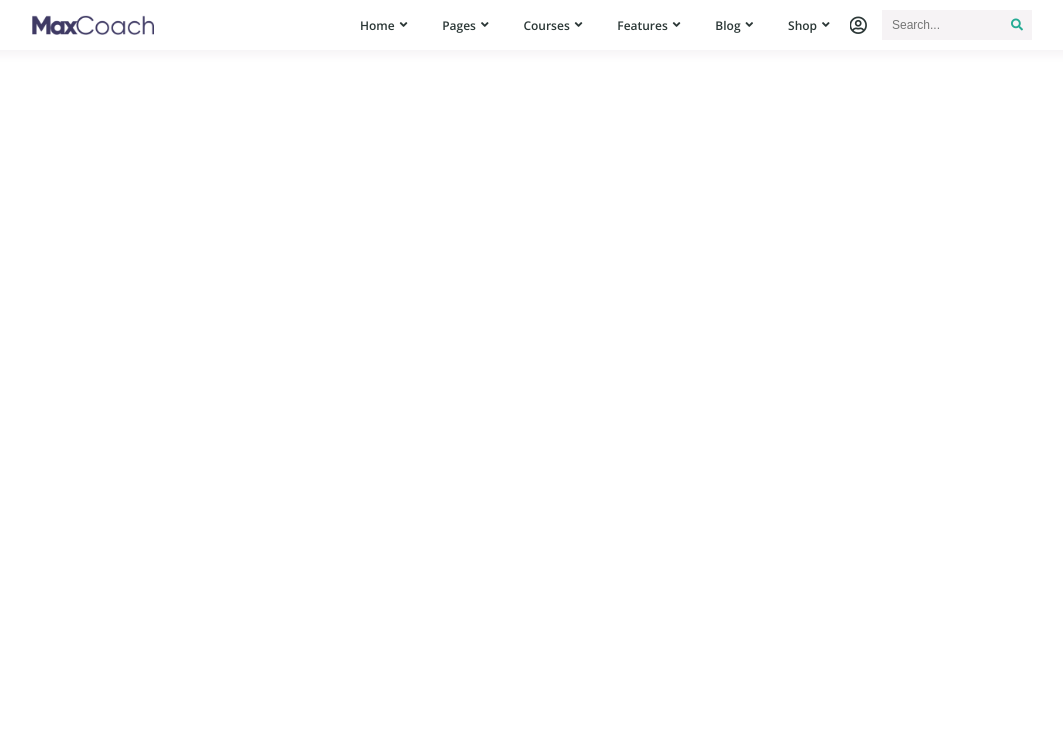
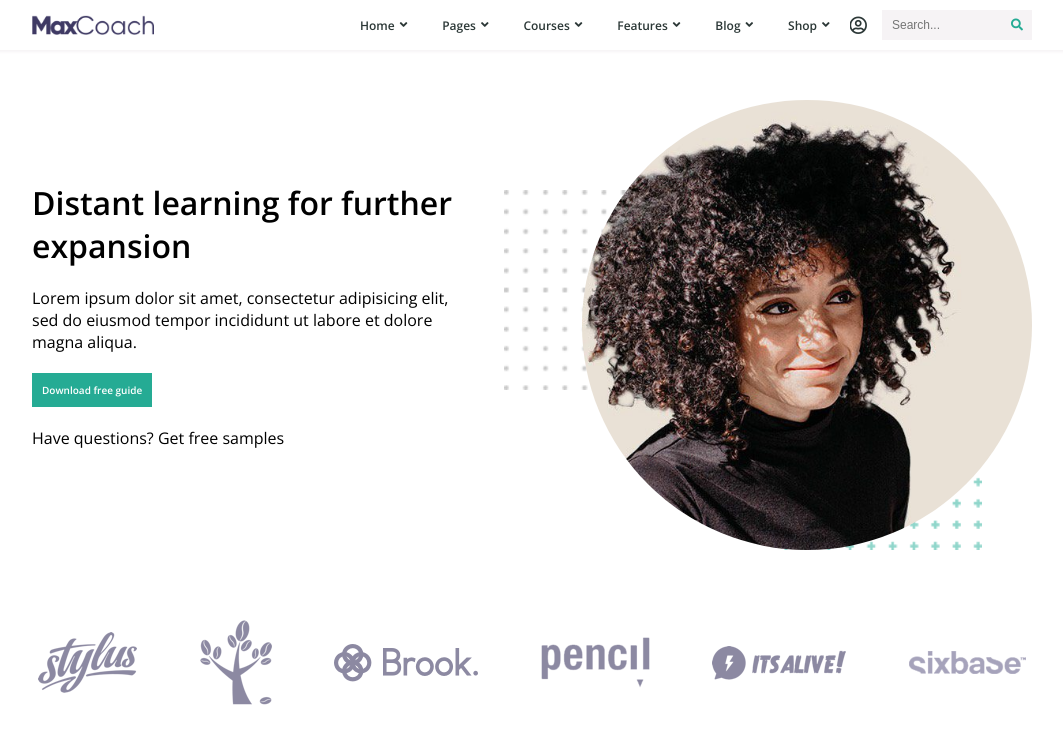
Before and after one commit to MatiaCasu/proj-html-vuejs, a website: page index.html in a window 1280 px wide. Shown: the whole page, without its empty margins (108-1171 px from the left). Drawn offline with nearby package versions, Linux system fonts and the light colour scheme.

Commit message:
Aggiunta base Hero e sfondi

```diff
--- a/index.html
+++ b/index.html
@@ -56,6 +56,24 @@
       </div>
     </header>
     <main>
+      <div class="hero">
+        <div class="block flex-box">
+          <div class="block-text">
+            <h1>Distant learning for further expansion</h1>
+            <p>Lorem ipsum dolor sit amet, consectetur adipisicing elit, sed do eiusmod tempor incididunt ut labore et dolore magna aliqua.</p>
+            <a class="button" href="#">Download free guide</a>
+            <p>Have questions? <a href="#">Get free samples</a></p>
+          </div>
+          <div class="block-img">
+            <img class="pattern-left" src="img/maxcoach-shape-08.png" alt="">
+            <img class="pattern-right" src="img/maxcoach-shape-07.png" alt="">
+            <div class="main-img"></div>
+          </div>
+        </div>
+        <div class="partners-logo flex-box">
+          <img v-for="partner in partnersLogo" :src="partner.logo" :alt="partner.brand">
+        </div>
+      </div>
 
     </main>
     <footer></footer>
--- a/js/script.js
+++ b/js/script.js
@@ -81,5 +81,32 @@ const app = new Vue({
     ],
     // /nav menu-link
 
+    partnersLogo: [
+      {
+        brand: "we",
+        logo: "img/client-logo-01.png"
+      },
+      {
+        brand: "",
+        logo: "img/client-logo-02.png"
+      },
+      {
+        brand: "",
+        logo: "img/client-logo-03.png"
+      },
+      {
+        brand: "",
+        logo: "img/client-logo-04.png"
+      },
+      {
+        brand: "",
+        logo: "img/client-logo-05.png"
+      },
+      {
+        brand: "",
+        logo: "img/client-logo-06.png"
+      }
+    ]
+
   }
 });
--- /dev/null
+++ b/src/partials/_buttons.scss
@@ -0,0 +1,14 @@
+a.button{
+  display: inline-block;
+  padding: 10px;
+  background-color: $blue200;
+  font-size: 10px;
+  font-weight: 600;
+  color: #fff;
+
+  &:hover{
+    background-color: $blue400;
+    // background-color: red;
+
+  }
+}
--- /dev/null
+++ b/src/partials/_hero.scss
@@ -0,0 +1,71 @@
+.hero{
+  @include center-container($mainContainer);
+  padding-bottom: 100px;
+
+  // BACKGROUNDS and TEXT block
+  .block{
+    align-items: center;
+    padding: 50px 0;
+  }
+  // /BACKGROUNDS and TEXT block
+
+  // HERO BACKGROUNDS
+  .block-img{
+    flex-basis: 55%;
+    position: relative;
+
+    .main-img{
+      position: relative;
+      left: calc(100% - 450px);
+      height: 450px;
+      width: 450px;
+      background-image: url('../img/about-me-profile.jpg');
+      background-size: cover;
+      border-radius: 50%;
+      overflow: hidden;
+    }
+
+    & > img{
+      height: 200px;
+      &.pattern-left{
+        position: absolute;
+        left: 0;
+        top: 20%;
+      }
+
+      &.pattern-right{
+        position: absolute;
+        right: 50px;
+        bottom: 0;
+      }
+    }
+  }
+  // /HERO BACKGROUNDS
+
+  // HERO TEXT
+  .block-text{
+    flex-basis: 45%;
+    margin-right: 40px;
+    p{
+      margin: 20px 0;
+    }
+  }
+  // HERO TEXT
+
+  // LOGHI BRAND PARTNER
+  .partners-logo{
+    align-items: center;
+    justify-content: space-around;
+    flex-wrap: wrap;
+
+    img{
+      margin: 20px 0;
+
+      &:not(:first-child){
+        margin-left: 50px;
+      }
+    }
+  }
+  // /LOGHI BRAND PARTNER
+
+}
--- a/src/partials/_nav-bar.scss
+++ b/src/partials/_nav-bar.scss
@@ -1,5 +1,10 @@
 header{
-  box-shadow: 0 5px 10px $grey200;
+  box-shadow: 0 2px 3px $grey200;
+  background-color: #fff;
+  position: -webkit-sticky; /* Safari */
+  position: sticky;
+  z-index:100;
+  top: 0;
 
   // Full nav bar
   .nav-bar{
@@ -72,7 +77,6 @@ header{
       display: none;
       width: 250px;
       background-color: #fff;
-      box-shadow: 5px 5px 10px $grey200;
 
       & > li{
         box-shadow: 2px 0 5px $grey200;
--- a/src/partials/_variables.scss
+++ b/src/partials/_variables.scss
@@ -7,4 +7,5 @@ $navBarHeight: 50px;
 //color:
 $black200: #2c3837;
 $blue200: #25ab94;
+$blue400: #48495f;
 $grey200: #f6f3f5;
--- a/src/style.scss
+++ b/src/style.scss
@@ -2,3 +2,5 @@
 @import "partials/_mixin";
 @import "partials/_commons";
 @import "partials/_nav-bar";
+@import "partials/_hero";
+@import "partials/_buttons";
--- a/webpack.mix.js
+++ b/webpack.mix.js
@@ -1,4 +1,6 @@
 // webpack.mix.js
 let mix = require('laravel-mix');
 
-mix.sass('src/style.scss', 'dist');
+mix.sass('src/style.scss', 'dist').options({
+  processCssUrls: false
+});
```
Also changed, not shown: dist/style.css, img/about-me-profile.jpg (added), img/client-logo-01.png (added), img/client-logo-02.png (added), img/client-logo-03.png (added), img/client-logo-04.png (added), img/client-logo-05.png (added), img/client-logo-06.png (added), img/maxcoach-shape-07.png (added), img/maxcoach-shape-08.png (added), 1 other file.
